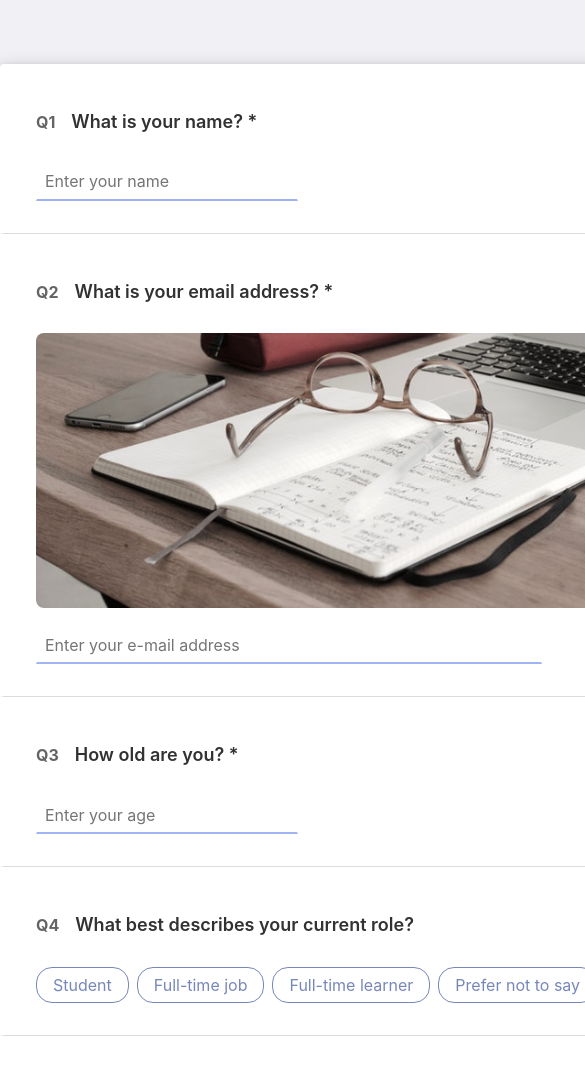
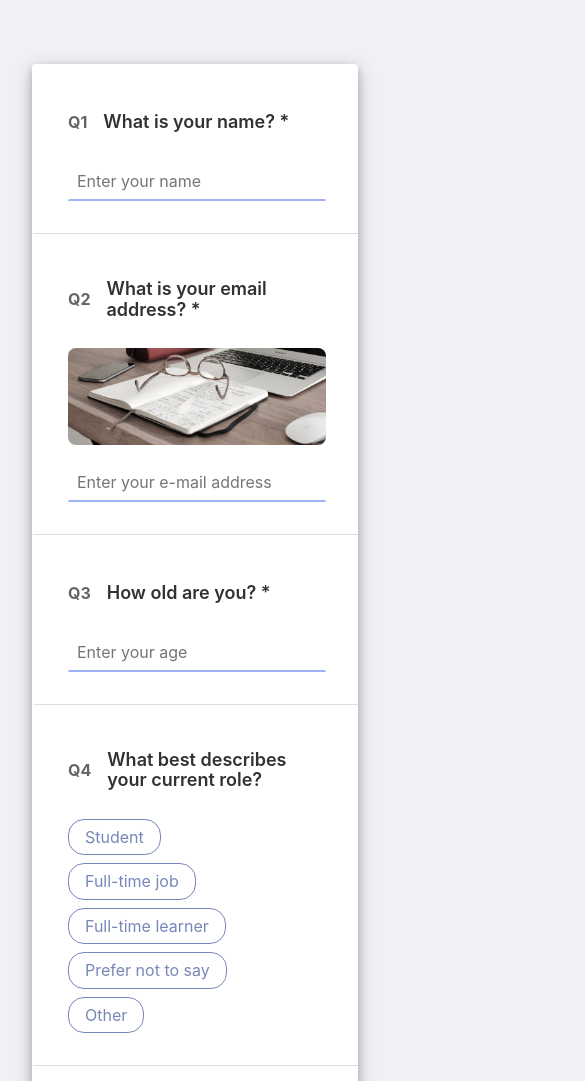
Before and after one commit to nmtmason/build-a-survey-form, a website: page index.html in a window 390 px wide. Shown: the top 1081 px of the page, 585 px wide, since content can reach past the window. Drawn offline with Linux system fonts and the light colour scheme.

Commit message:
Add responsive styles

```diff
--- a/css/style.css
+++ b/css/style.css
@@ -1,3 +1,12 @@
+html {
+  box-sizing: border-box;
+}
+*,
+*:before,
+*:after {
+  box-sizing: inherit;
+}
+
 .page {
   font-family: -apple-system, BlinkMacSystemFont, Roboto, Oxygen, Ubuntu,
     Cantarell, “Fira Sans”, “Droid Sans”, “Helvetica Neue”, Arial, sans-serif;
@@ -5,9 +14,13 @@
   background-color: rgb(240, 240, 245);
 }
 
+.container {
+  padding: 32px;
+}
+
 .questions {
+  margin: 32px auto;
   width: 800px;
-  margin: 64px auto;
   border-radius: 4px;
   box-shadow: 0 4px 8px 0 rgba(0, 0, 0, 0.2), 0 5px 20px 0 rgba(0, 0, 0, 0.2);
   background-color: rgb(255, 255, 255);
@@ -178,3 +191,33 @@
   background-color: rgb(255, 255, 255);
   color: rgb(230, 115, 10);
 }
+
+@media screen and (max-width: 425px) {
+  .text-input--one-third {
+    width: 100%;
+  }
+
+  .text-input--two-thirds {
+    width: 100%;
+  }
+
+  .text-input--full {
+    width: 100%;
+  }
+}
+
+@media screen and (max-width: 880px) {
+  .questions {
+    width: 100%;
+  }
+
+  .radio-input-group {
+    display: flex;
+    flex-direction: column;
+  }
+
+  .radio-input-group > .radio-input-group__item:not(:first-child) {
+    margin: 0;
+    margin-top: 8px;
+  }
+}
--- a/index.html
+++ b/index.html
@@ -11,6 +11,7 @@
 </head>
 
 <body class="page">
+  <div class="container">
     <form class="questions">
       <section class="question">
         <header class="question__header">
@@ -195,6 +196,7 @@
         <a href="https://github.com/nmtmason/build-a-survey-form" class="button button--secondary" tabindex="0">GitHub</a>
       </div>
     </form>
+  </div>
 </body>
 
 </html>
```
Lines whose indentation alone changed are shown as unchanged.
